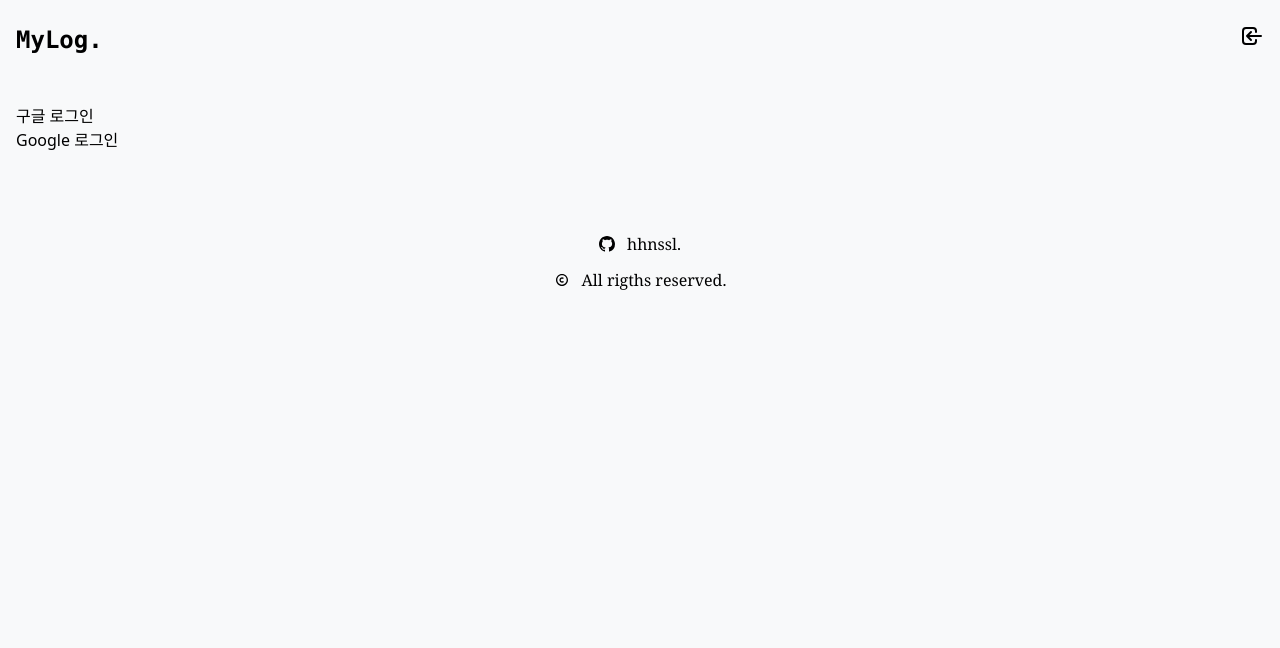
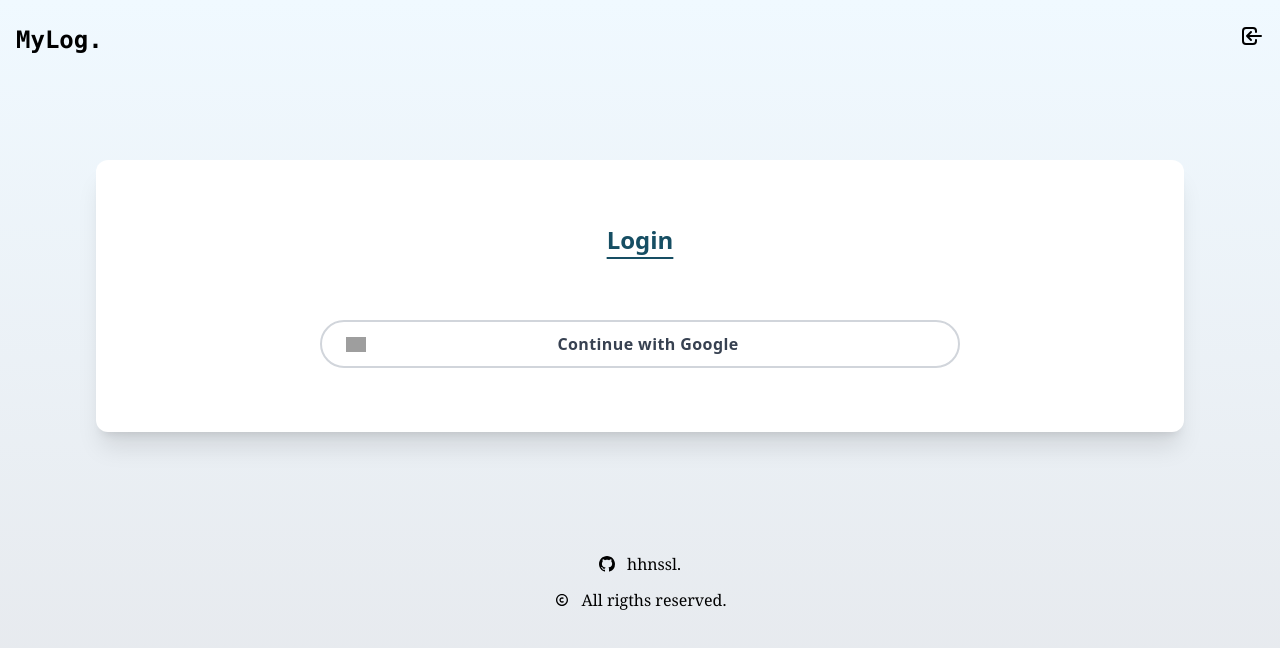
Before and after one commit to hhnssl/myLog, a React (Create React App) app: page /login in a window 1280 px wide. Shown: the top 648 px of the page. Built offline with nearby package versions, Linux system fonts and the light colour scheme; grey boxes are pictures that could not be loaded.

Commit message:
Design - LoginPage css 변경

```diff
--- a/src/components/Footer/Footer.jsx
+++ b/src/components/Footer/Footer.jsx
@@ -3,7 +3,7 @@ import { CgCopyright } from 'react-icons/cg';
 
 const Footer = () => {
   return (
-    <footer className="flex flex-col items-center font-serif py-20">
+    <footer className="mt-10 flex flex-col items-center font-serif py-20">
       <p className="mb-3">
         <a
           className="flex items-center"
--- a/src/index.css
+++ b/src/index.css
@@ -2,6 +2,8 @@
 @tailwind components;
 @tailwind utilities;
 
-body {
+html {
+  height: 100%;
   background-color: #F8F9FA;
+  background: linear-gradient(#F0F9FF, #E5E7EB);
 }
--- a/src/pages/LoginPage/LoginPage.jsx
+++ b/src/pages/LoginPage/LoginPage.jsx
@@ -6,8 +6,6 @@ import { useLocation } from 'react-router-dom';
 import { useState } from 'react';
 
 const LoginPage = ({ isAuth, setIsAuth }) => {
-  // console.log('login');
-
   const navigate = useNavigate();
 
   const signWithGoogle = () => {
@@ -24,10 +22,34 @@ const LoginPage = ({ isAuth, setIsAuth }) => {
 
   return (
     <BasicTemplate isAuth={isAuth}>
-      {/* {console.log('login return')} */}
-      <div>
-        <h1>구글 로그인</h1>
-        <button onClick={signWithGoogle}>Google 로그인</button>
+      <div class="mt-20 relative text-gray-500 md:px-5 xl:px-20">
+        <div class="rounded-xl bg-white shadow-xl">
+          <div className="p-6 sm:p-16">
+            <h1 class="mb-8 text-center text-2xl font-bold text-cyan-900 underline underline-offset-8">
+              Login
+            </h1>
+
+            <div className="relative m-auto px-6 text-gray-500 md:px-12 xl:px-40">
+              <div class="mt-16 grid space-y-4">
+                <button
+                  className="bg-white group h-12 rounded-full border-2 border-gray-300 px-6 transition duration-300 hover:border-blue-400 focus:bg-blue-50 active:bg-blue-100"
+                  onClick={signWithGoogle}
+                >
+                  <div class="relative flex items-center justify-center space-x-4">
+                    <img
+                      src="https://tailus.io/sources/blocks/social/preview/images/google.svg"
+                      class="absolute left-0 w-5"
+                      alt="google logo"
+                    />
+                    <span class="block w-max text-sm font-semibold tracking-wide text-gray-700 transition duration-300 group-hover:text-blue-600 sm:text-base">
+                      Continue with Google
+                    </span>
+                  </div>
+                </button>
+              </div>
+            </div>
+          </div>
+        </div>
       </div>
     </BasicTemplate>
   );
--- a/src/template/BasicTemplate.jsx
+++ b/src/template/BasicTemplate.jsx
@@ -11,7 +11,7 @@ const BasicTemplate = ({ children, isAuth, handleSignOutClick }) => {
       </div>
 
       <div className="container mx-auto px-4">
-        <main className="">{children}</main>
+        <main>{children}</main>
       </div>
 
       <div className="container mx-auto px-4">
```
